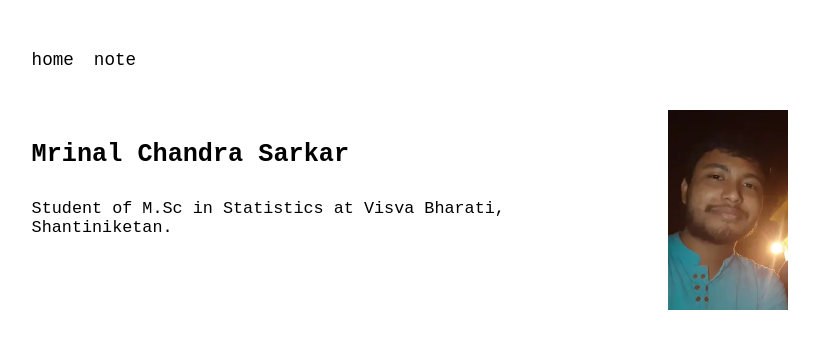
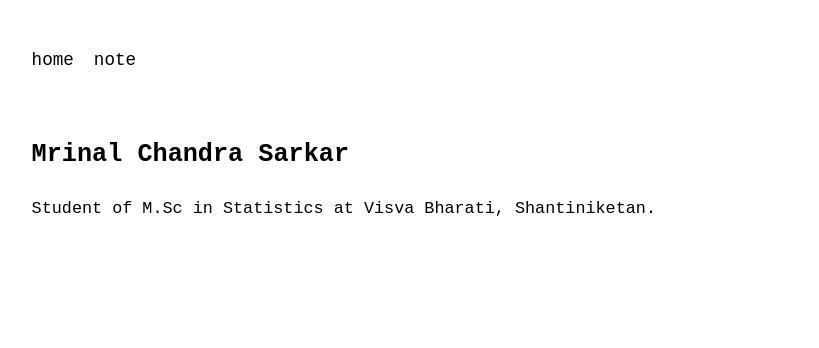
Before and after one commit to mrinalcs/next, a Next.js app: page / in a window 1280 px wide. Shown: the top 348 px of the page, without its empty margins (230-1049 px from the left). Built offline with nearby package versions, Linux system fonts and the light colour scheme.

Commit message:
remove image

```diff
--- a/app/page.tsx
+++ b/app/page.tsx
@@ -1,19 +1,11 @@
 import Image from 'next/image'
-
-import avatar from '@/app/mrinal.webp';
 
 
 export default function Home() {
   return (
     <main>
       <article>
-      <Image
-      className='my-photo'
-      src={avatar}
-      width={120}
-      height={200}
-      alt="Picture of the author"
-      />
+
         <h1>Mrinal Chandra Sarkar</h1>
         <p>Student of M.Sc in Statistics at Visva Bharati, Shantiniketan.</p>
 
```
